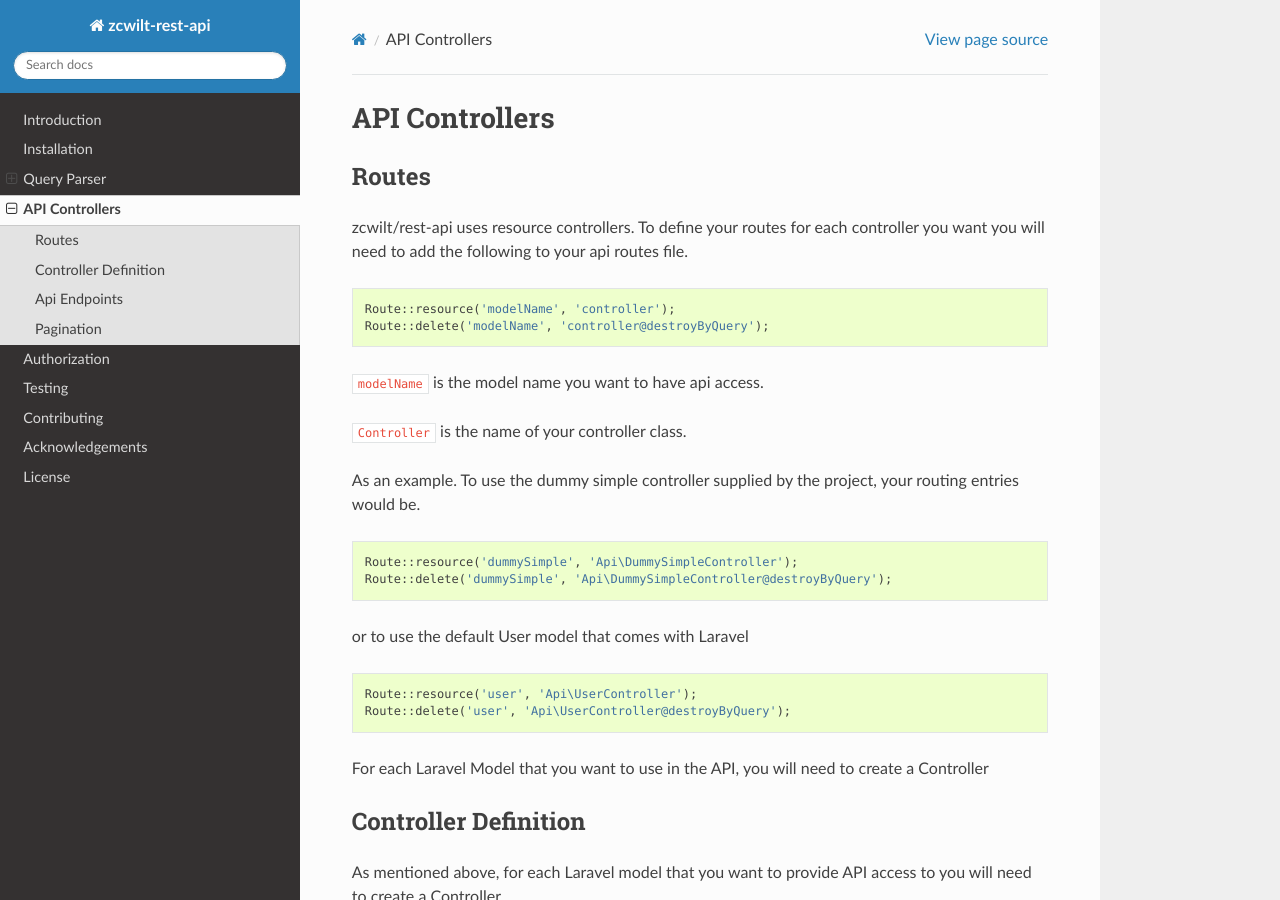
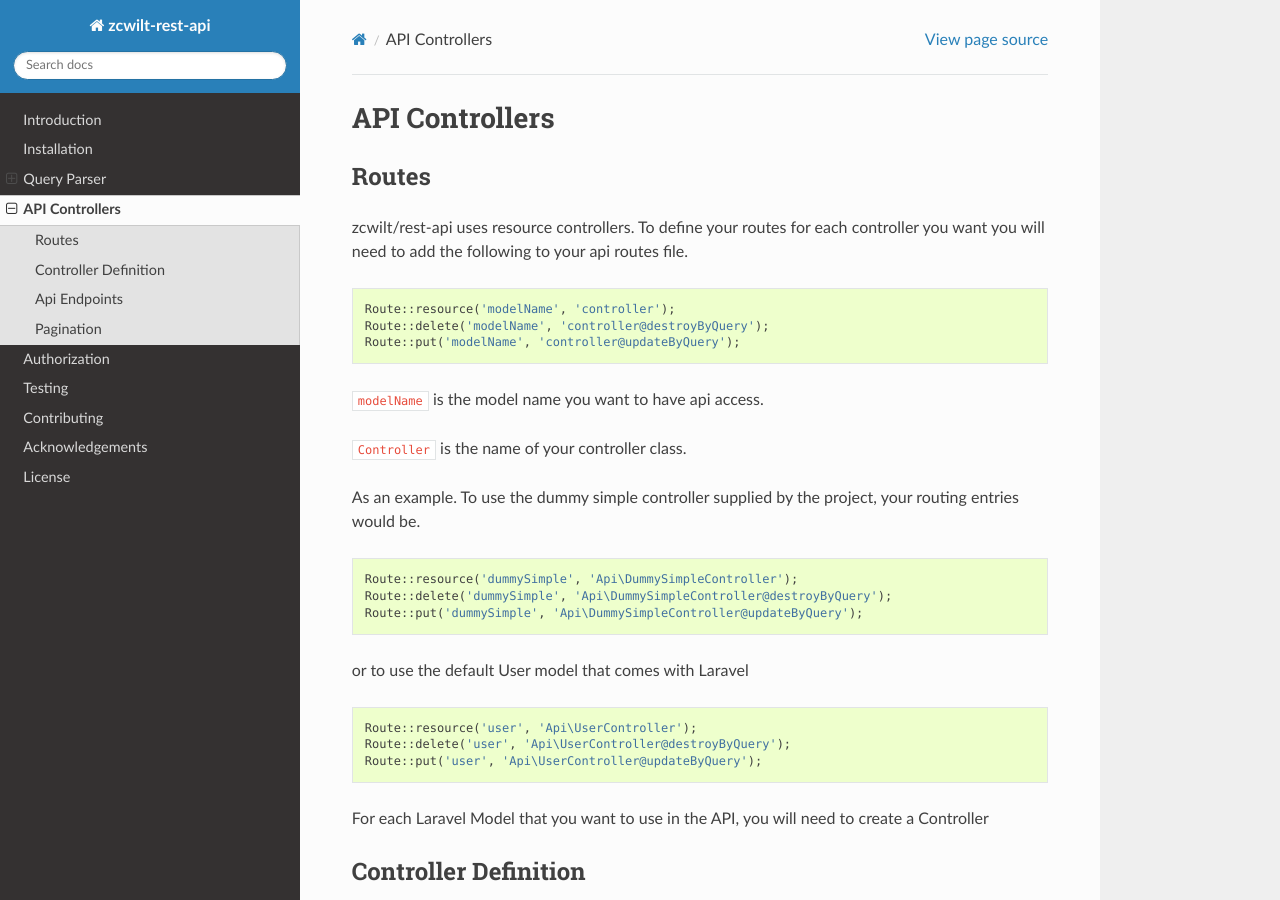
Before and after one commit to zcwilt/rest-api, a Sphinx documentation site: the page built from docs/apicontrollers.rst, in a window 1280 px wide and 900 px high. Built offline with Sphinx 7.4.7 and the Read the Docs theme 2.0.0, drawn with Linux system fonts in a browser that asks for light colours.

```diff
--- a/docs/apicontrollers.rst
+++ b/docs/apicontrollers.rst
@@ -11,6 +11,7 @@ zcwilt/rest-api uses resource controllers. To define your routes for each contro
 
     Route::resource('modelName', 'controller');
     Route::delete('modelName', 'controller@destroyByQuery');
+    Route::put('modelName', 'controller@updateByQuery');
 
 
 ``modelName`` is the model name you want to have api access.
@@ -24,6 +25,7 @@ As an example. To use the dummy simple controller supplied by the project, your
 
     Route::resource('dummySimple', 'Api\DummySimpleController');
     Route::delete('dummySimple', 'Api\DummySimpleController@destroyByQuery');
+    Route::put('dummySimple', 'Api\DummySimpleController@updateByQuery');
 
 
 or to use the default User model that comes with Laravel
@@ -32,6 +34,7 @@ or to use the default User model that comes with Laravel
 
     Route::resource('user', 'Api\UserController');
     Route::delete('user', 'Api\UserController@destroyByQuery');
+    Route::put('user', 'Api\UserController@updateByQuery');
 
 
 For each Laravel Model that you want to use in the API, you will need to create a Controller
```
Also changed, not shown: CONTRIBUTING.md (+12 -0 lines).
